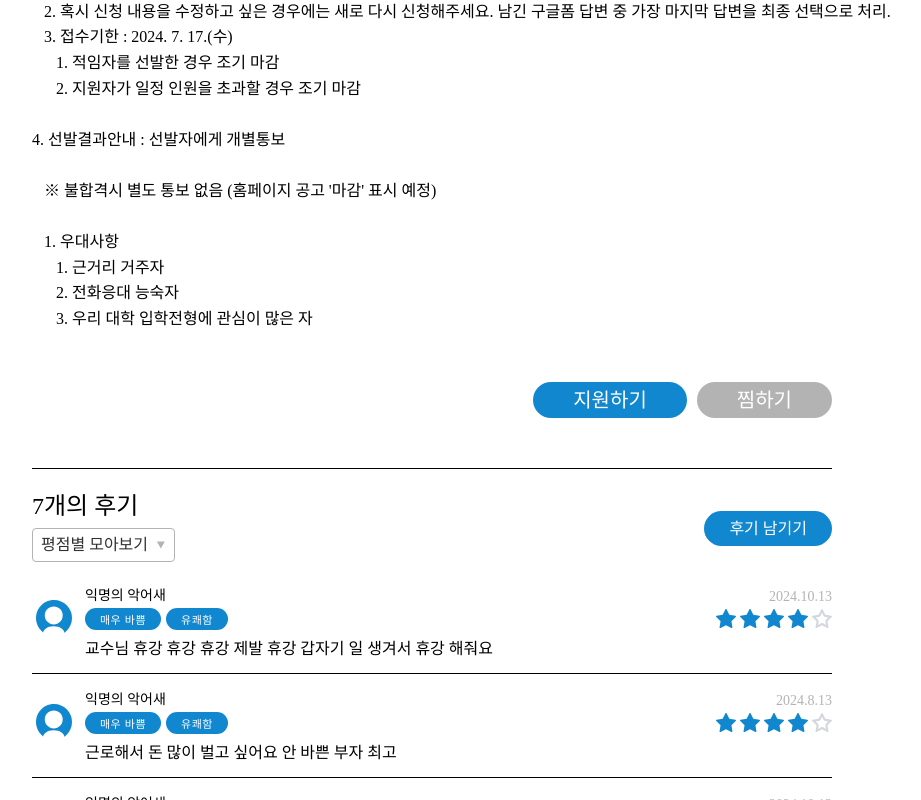
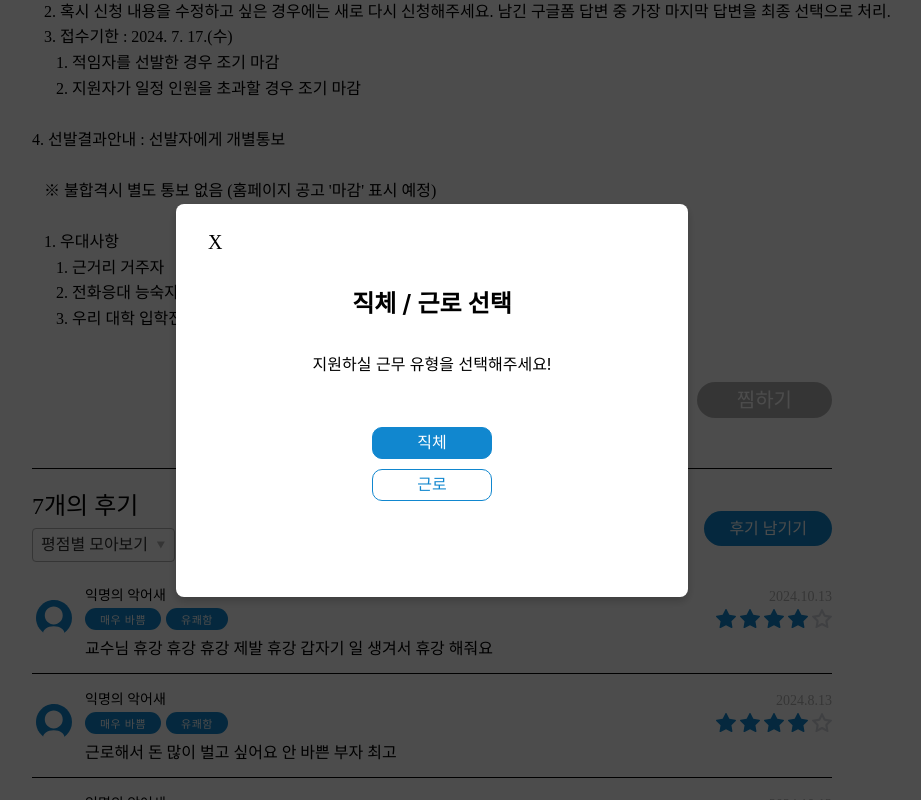
Before and after one commit to uosogong/FrontEnd, a React (Vite) app: page /department/1 in a window 1280 px wide. Both pictures are taken after a click on the button "지원하기". Shown: the part 933-1733 px from the top of the page, without its empty margins (208-1129 px from the left). Built offline with nearby package versions, Linux system fonts and the light colour scheme.

Commit message:
Feat: 지원하기 버튼 클릭시, 모달

```diff
--- /dev/null
+++ b/src/component/feature/Detail/ApplyModal.jsx
@@ -0,0 +1,115 @@
+import React from 'react';
+import ReactDOM from 'react-dom';
+import styled from 'styled-components';
+
+const ApplyModal = ({ isOpen, close }) => {
+  if (!isOpen) return null;
+
+  return ReactDOM.createPortal(
+    <S.Wrapper>
+      <S.ModalContent>
+        <S.CloseWrap>
+          <S.CloseBtn onClick={close}>X</S.CloseBtn>
+        </S.CloseWrap>
+        <S.Title>직체 / 근로 선택</S.Title>
+        <S.Description>지원하실 근무 유형을 선택해주세요!</S.Description>
+        <S.ButtonWrap>
+          <S.BtnType1
+            onClick={() => alert('직체 선택됨')}
+            style={{ width: 120 }}
+          >
+            직체
+          </S.BtnType1>
+          <S.BtnType2
+            onClick={() => alert('근로 선택됨')}
+            style={{ width: 120 }}
+          >
+            근로
+          </S.BtnType2>
+        </S.ButtonWrap>
+      </S.ModalContent>
+    </S.Wrapper>,
+    document.getElementById('root'),
+  );
+};
+
+export default ApplyModal;
+
+const S = {
+  Wrapper: styled.div`
+    position: fixed;
+    top: 0;
+    left: 0;
+    display: flex;
+    justify-content: center;
+    align-items: center;
+    width: 100vw;
+    height: 100vh;
+    background: rgba(0, 0, 0, 0.7);
+  `,
+
+  ModalContent: styled.div`
+    display: flex;
+    flex-direction: column;
+    align-items: center;
+    justify-content: center;
+    background-color: white;
+    padding: 0.5rem 2rem 6rem 2rem;
+    border-radius: 8px;
+    width: 40%;
+    height: auto;
+    max-height: 60%;
+    text-align: center;
+    gap: 2rem;
+    overflow-y: auto;
+    box-shadow: 0 4px 10px rgba(0, 0, 0, 0.2);
+  `,
+
+  Title: styled.h1`
+    font-family: Inter;
+    font-size: 24px;
+    font-style: normal;
+    font-weight: 600;
+    line-height: normal;
+  `,
+
+  Description: styled.p`
+    font-family: Inter;
+    font-size: 16px;
+    font-style: normal;
+    font-weight: 400;
+    line-height: normal;
+  `,
+
+  ButtonWrap: styled.div`
+    display: flex;
+    gap: 10px;
+    justify-content: center;
+    margin-top: 20px;
+    flex-direction: column;
+  `,
+  CloseWrap: styled.div`
+    width: 100%;
+    display: flex;
+    margin-top: 20px;
+  `,
+
+  BtnType1: styled.button`
+    border-radius: 10px;
+    border: 1px solid ${({ theme }) => theme.colors.blue};
+    background-color: ${({ theme }) => theme.colors.blue};
+    color: ${({ theme }) => theme.colors.white};
+    padding: 7px;
+  `,
+
+  BtnType2: styled.button`
+    border-radius: 10px;
+    border: 1px solid ${({ theme }) => theme.colors.blue};
+    color: ${({ theme }) => theme.colors.blue};
+    padding: 7px;
+  `,
+
+  CloseBtn: styled.button`
+    font-size: 20px;
+  `,
+};
--- a/src/component/feature/Detail/Content.jsx
+++ b/src/component/feature/Detail/Content.jsx
@@ -1,8 +1,19 @@
 import styled from 'styled-components';
 import { CONTENT } from '../../../constants/mocks/detailContent';
 import { ratingUtil } from '@utils';
+import { useState } from 'react';
+import ApplyModal from './ApplyModal';
 
 const Content = () => {
+  const [isApplyModalOpen, setIsApplyModalOpen] = useState(false);
+
+  const handleApplyClick = () => {
+    setIsApplyModalOpen(true);
+  };
+
+  const handleCloseApplyModal = () => {
+    setIsApplyModalOpen(false);
+  };
   return (
     <>
       <S.TopContainer>
@@ -26,9 +37,14 @@ const Content = () => {
         <pre>{CONTENT.data}</pre>
       </S.ContentBox>
       <S.ButtonBox>
-        <button className="applyBtn">지원하기</button>
+        <button className="applyBtn" onClick={handleApplyClick}>
+          지원하기
+        </button>
         <button className="likeBtn">찜하기</button>
       </S.ButtonBox>
+      {isApplyModalOpen && (
+        <ApplyModal isOpen={isApplyModalOpen} close={handleCloseApplyModal} />
+      )}
     </>
   );
 };
```
